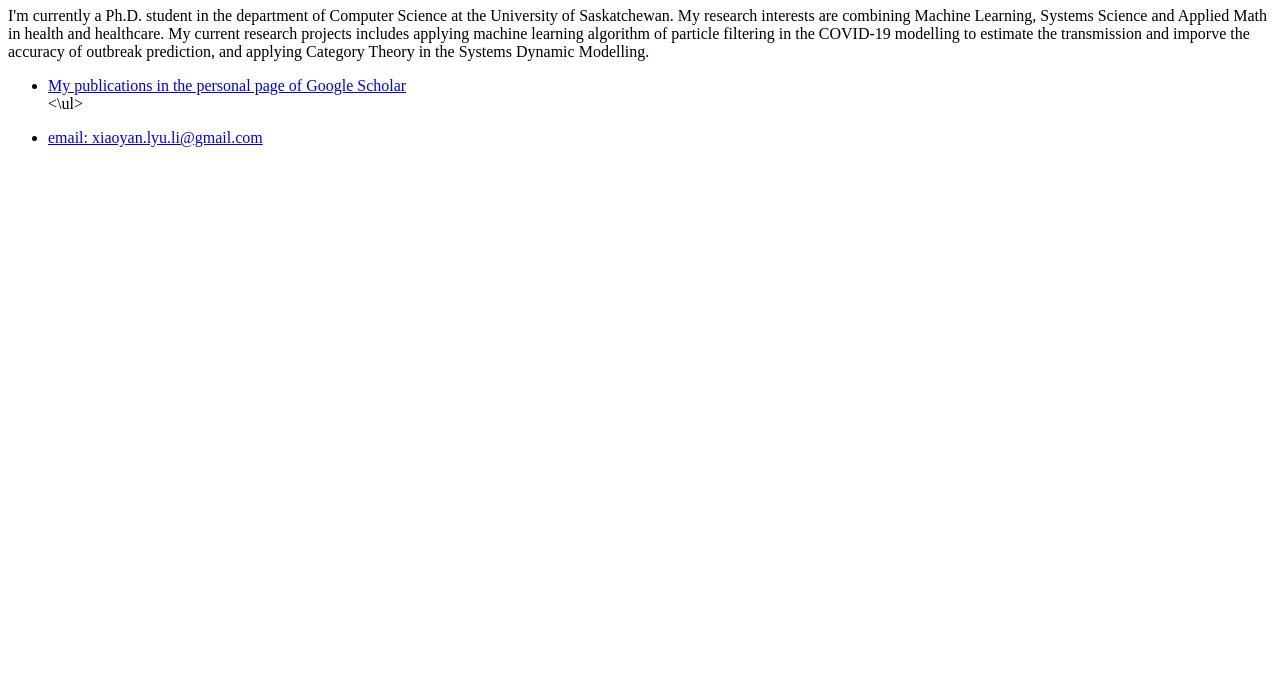
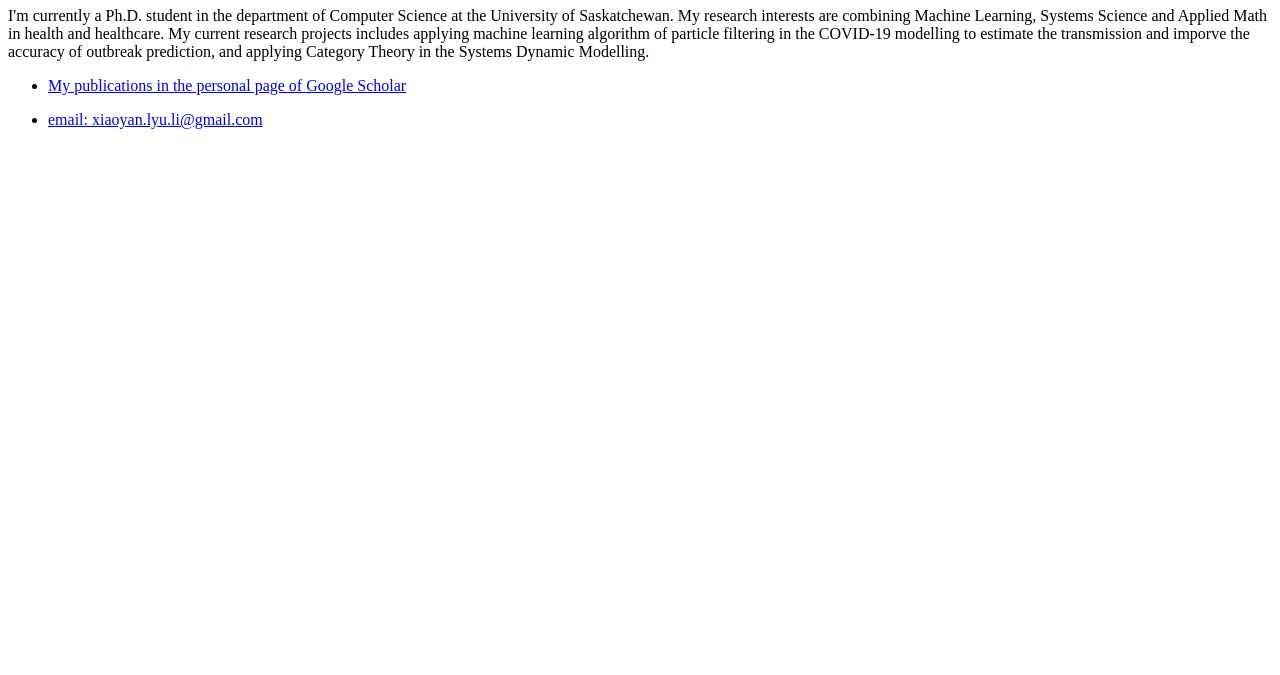
Before and after one commit to xiaoyan-li/xiaoyan-li.github.io, a plain HTML site: page index.html in a window 1280 px wide. Shown: the part 125-800 px from the top of the page. Drawn offline with Linux system fonts and the light colour scheme.

Commit message:
Update index.html
fix a syntax error

```diff
--- a/index.html
+++ b/index.html
@@ -19,7 +19,7 @@
 
         <ul class="contacts">
           <li><a href="https://scholar.google.com/citations?hl=en&user=55dzbRgAAAAJ">My publications in the personal page of Google Scholar</a></li>
-        <\ul>
+        </ul>
 
     		</div><!-- /.blurb -->
 		</div><!-- /.container -->
```
